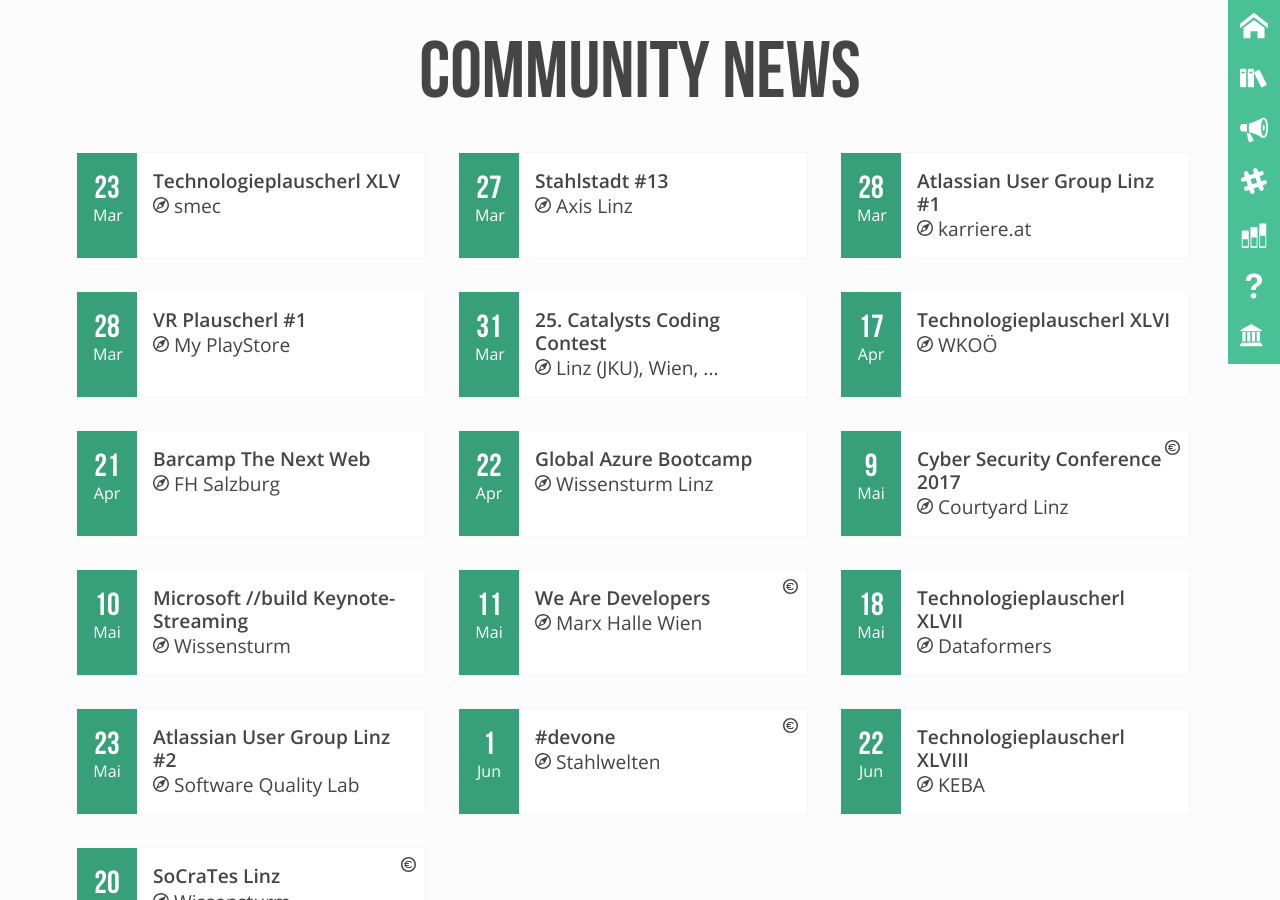
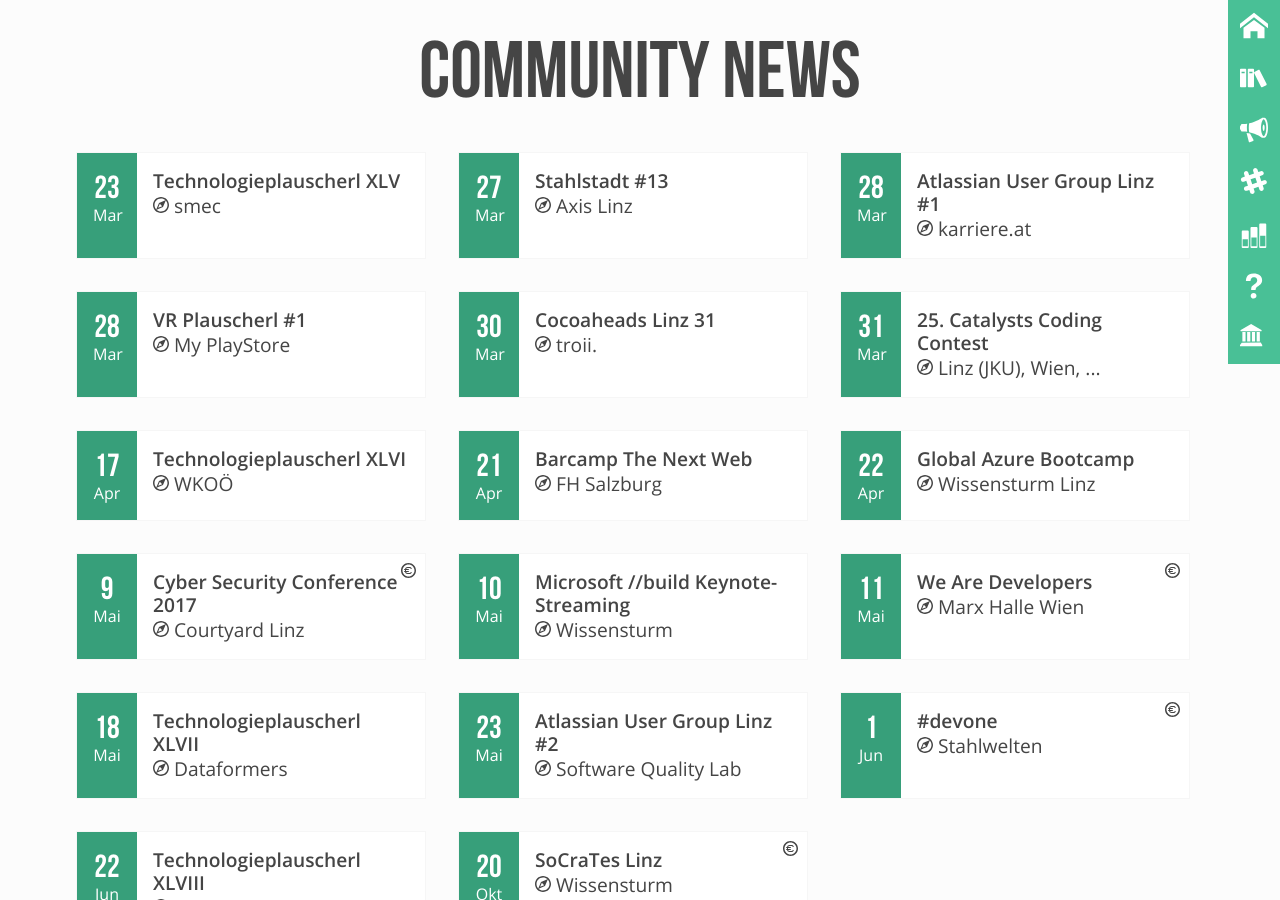
Before and after one commit to mericanAncer127/plauscherl, a Jekyll site: the page built from pages/community-news.html, in a window 1280 px wide and 900 px high. Built offline with Jekyll 4.4.1, drawn with Linux system fonts in a browser that asks for light colours.

Commit message:
Added Cocoaheads Meetup on March 30 (#83)

```diff
--- a/_data/community.yml
+++ b/_data/community.yml
@@ -135,6 +135,11 @@
       location: "Jumio Software Development GmbH"
       date: 2017-02-23
       link: https://www.facebook.com/events/938004146329561/permalink/957364624393513/
+    -
+      name: "Cocoaheads Linz 31"
+      location: "troii."
+      date: 2017-03-30
+      link: https://www.meetup.com/Cocoaheads-Linz/events/238469328/
 -
   id: ejug
   name: "EJUG"
```
